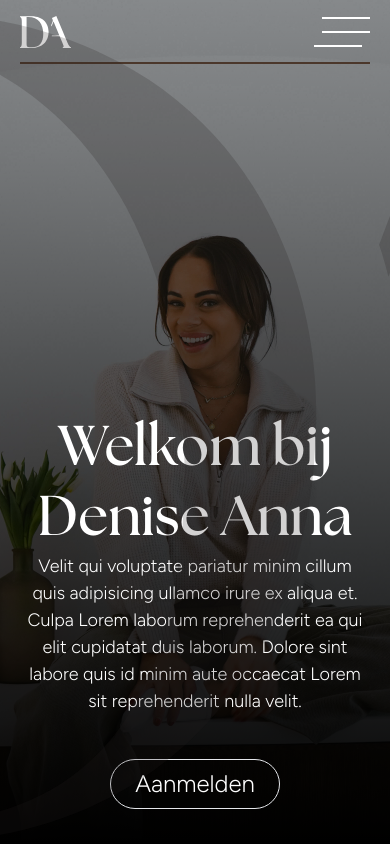
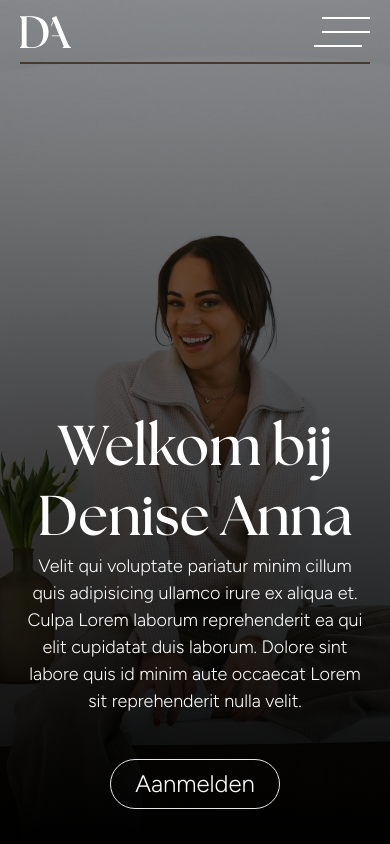
Before and after one commit to GaziRiad/denise-own, a Next.js app: page / in a window 390 px wide. Shown: the top 844 px of the page. Built offline with nearby package versions, Linux system fonts and the light colour scheme.

Commit message:
Fixed svg error in hero nav

```diff
--- a/components/HeroNav.jsx
+++ b/components/HeroNav.jsx
@@ -60,7 +60,6 @@ function HeroNav() {
         }`}
       >
         <svg
-          className="w-[360%] pr-36 sm:w-full sm:pr-0"
           width="100%"
           height="100vh"
           viewBox="0 0 1568 1047"
```
